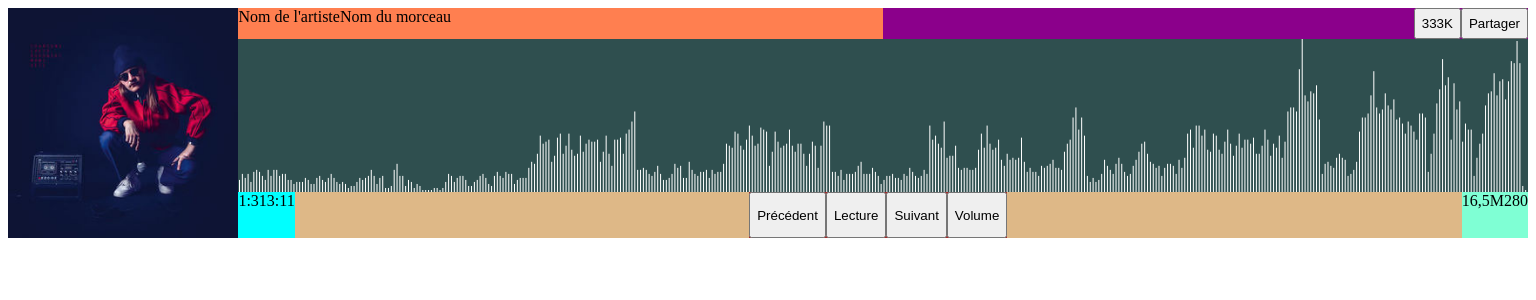
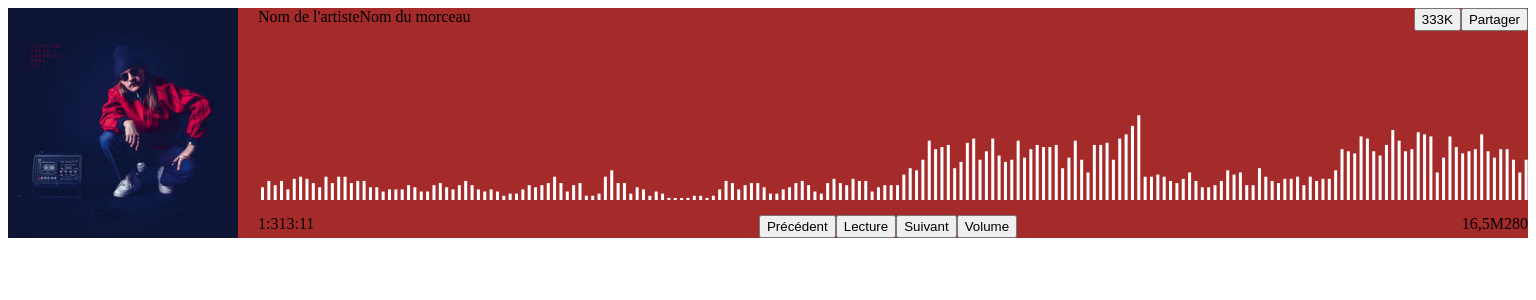
Before and after one commit to Bleuenn/ProjetLecteurMP3, a PHP site: page /morceau/ in a window 1536 px wide. Shown: the top 300 px of the page. Run offline with PHP 8.4, Linux system fonts and the light colour scheme.

Commit message:
Reponsive CSS début :     - Resolution ordinateur et tablette OK     - Resolution téléphone a faire

```diff
--- a/view/css/style.css
+++ b/view/css/style.css
@@ -15,18 +15,15 @@ body{
     flex-wrap: wrap;
     justify-content: space-between;
     align-content: stretch;
-    max-height: 250px;
     height: 15vw;
-    background: burlywood;
+    background-color: brown;
 }
 
 .visuel{
     position: absolute;
-    width: 15vw;
+    width: 15%;
     height: 15vw;
-    max-width: 850px;
-    max-height: 250px;
-    background: url("../img/chansons.jpg") no-repeat;
+    background: url("../img/chansons.jpg") no-repeat crimson;
     background-size: contain;
 }
 
@@ -35,9 +32,8 @@ body{
     align-self: flex-start;
     flex: 1 25%;
     order: 1;
-    background-color: coral;
-    margin-left: 15vw;
-    height: 2vw;
+    margin-left: 15%;
+    height: 10%;
     max-height: 33px;
 }
 
@@ -45,19 +41,16 @@ body{
     display: flex;
     align-self: flex-end;
     order: 5;
-    background-color: brown;
-    height: 3vw;
+    height: 10%;
     max-height: 50px;
-
 }
 
 .temps{
     display: flex;
+    align-self: flex-end;
     order: 4;
-    background-color: aqua;
-    margin-left: 15vw;
-    align-self: flex-end;
-    height: 3vw;
+    margin-left: 15%;
+    height: 10%;
     max-height: 50px;
 }
 
@@ -65,8 +58,7 @@ body{
     display: flex;
     align-self: flex-end;
     order: 6;
-    background-color: aquamarine;
-    height: 3vw;
+    height: 10%;
     max-height: 50px;
 }
 
@@ -75,9 +67,8 @@ body{
     align-self: flex-start;
     order: 2;
     flex: 1 25%;
-    background-color: darkmagenta;
     justify-content: flex-end;
-    height: 2vw;
+    height: 10%;
     max-height: 33px;
 }
 
@@ -87,10 +78,9 @@ body{
     order: 3;
     flex:1 100%;
     flex-grow: 8;
-    background-color: cadetblue;
-    height: 10vw;
+    height: 70%;
     max-height: 167px;
-    margin-left: 15vw;
+    margin-left: 15%;
 }
 
 /* ---------------------------------------------------------------- */
@@ -102,7 +92,6 @@ body{
 
 svg {
     display: flex;
-    background-color: darkslategrey;
     width: 100%;
     height: 100%;
 }
@@ -114,5 +103,28 @@ rect:hover {
 
 rect {
     fill: white !important;
+    border: solid black 1px!important;
     transition: fill 1s ease-in-out;
 }
+
+@media all and (min-width: 1497px) {
+    .audioplayer{
+        max-height: 250px;
+    }
+
+    .visuel{
+        max-height: 250px;
+        max-width: 250px;
+    }
+    .waveform{
+        margin-left: 250px;
+    }
+
+    .infos{
+        margin-left: 250px;
+    }
+
+    .temps{
+        margin-left: 250px;
+    }
+}
--- a/view/javascript/traitementJSON.js
+++ b/view/javascript/traitementJSON.js
@@ -104,13 +104,13 @@ function drawSvg(data) {
 	let svg = document.getElementById('svg'),
 		height = getheightWaveForm(),
 		width = getWidthWaveForm(),
-		largeurRect = 1,
+		largeurRect = 3,
 		w3c = "http://www.w3.org/2000/svg";
 
 	console.log(data.length);
 
 	let maxHBar = getMax();
-	let nombreDeBarre = 450;
+	let nombreDeBarre = 200;
 	for (let i = 0; i < nombreDeBarre; i++) {
 		let rect = document.createElementNS(w3c, 'rect'),
 			value = (getheightWaveForm() * data[i]) / maxHBar;
```
